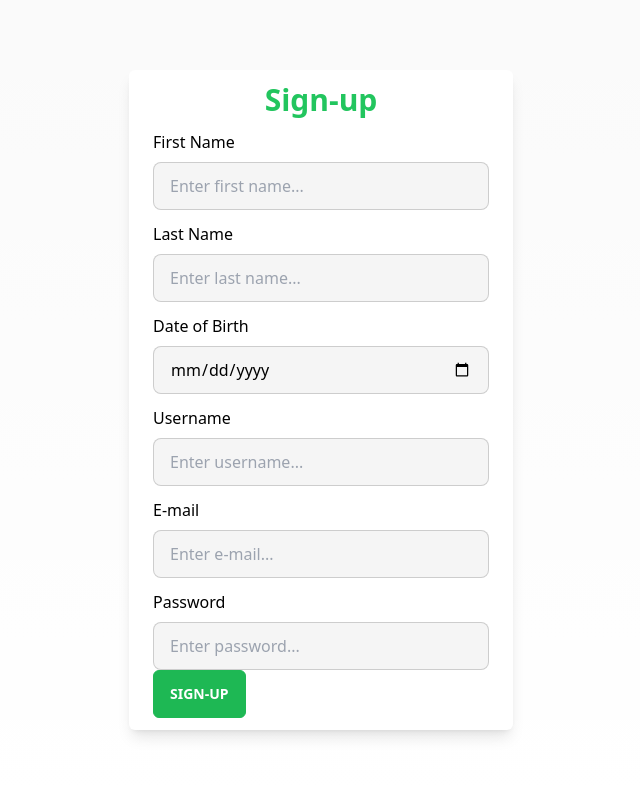
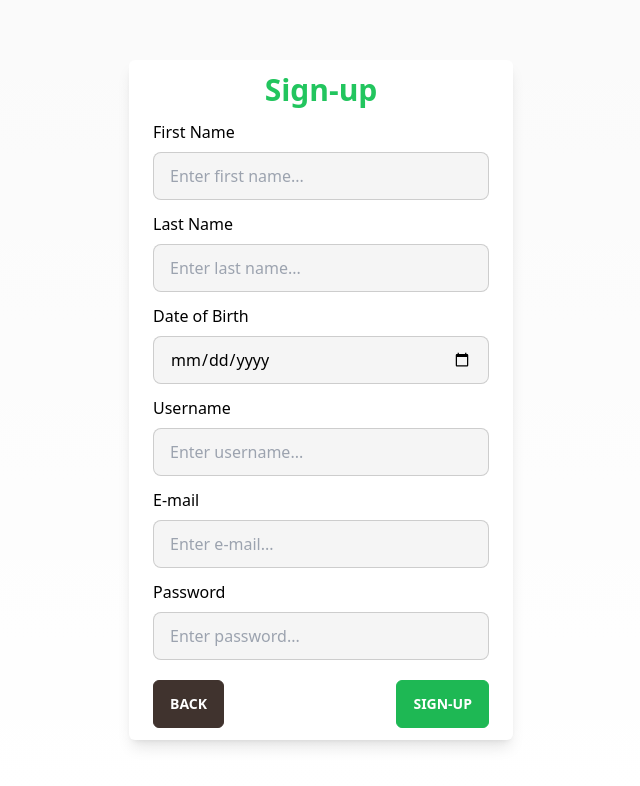
Before and after one commit to martvu/TrailFinder, a Next.js app in the folder hiking-app/: page /login/signup in a window 1280 px wide. Shown: the top 786 px of the page, without its empty margins (319-959 px from the left). Built offline with nearby package versions, Linux system fonts and the light colour scheme.

Commit message:
Updated with todos

```diff
--- a/hiking-app/src/app/login/signup/page.tsx
+++ b/hiking-app/src/app/login/signup/page.tsx
@@ -23,24 +23,23 @@ export default function Signup() {
     try {
       const userCredential = await createUserWithEmailAndPassword(auth, email, password);
       const user = userCredential.user;
-      //should always work if user is created and firebase is working
+      // Todo: check if all fields are filled in
       const userDoc = setDoc(doc(firestore,"users", user.uid), {
         firstname: firstName,
         lastname: lastName,
         birthdate: Timestamp.fromDate(new Date(birthDate)),
         username: username,
       });
+      // Todo: check if username is already taken
       const usernameDB = set(ref(db, 'users/' + username), email );
       await Promise.all([userDoc, usernameDB]);
+      router.push('/login');
     } catch (error) {
       console.log("Error: " + error);
-      setError("Sign-up failed, try again")
-      return;
+      setError("Sign-up failed. Try again.");
     }
-    router.push('/login');
   }
   return (
-    <div>
       <div className={"flex h-screen items-center justify-center"}>
         <div className={"w-96 max-h p-6 py-3 shadow-lg bg-white rounded-md gap-4"}>
           <div>
@@ -58,10 +57,13 @@ export default function Signup() {
             <InputField label="Username" placeholder="Enter username..." setInput={setUsername} type="text" />
             <InputField label="E-mail" placeholder="Enter e-mail..." setInput={setEmail} type="email" />
             <InputField label="Password" placeholder="Enter password..." setInput={setPassword} type="password" />
-            <button className="btn btn-primary text-white font-bold py-2 px-4 rounded-md justify-center" type="submit">Sign-up</button>
+            {error != "" ? <p className="text-red-500 mt-3">{error}</p> : null}
+            <div className="flex justify-between">
+              <button className="btn btn-secondary text-white font-bold py-2 px-4 mt-5 rounded-md justify-center" type="button" onClick={router.back}>Back</button>
+              <button className="btn btn-primary text-white font-bold py-2 px-4 mt-5 rounded-md justify-center" type="submit">Sign-up</button>
+            </div>
           </form>
         </div>
       </div>
-    </div>
   );
 };
--- a/hiking-app/tailwind.config.js
+++ b/hiking-app/tailwind.config.js
@@ -7,7 +7,8 @@ module.exports = {
 		"node_modules/daisyui/**/*.{js,jsx,ts,tsx}",
 	],
 	theme: {
-		extend: {},
+		extend: {
+		},
 	},
 	plugins: [require("daisyui")],
 	daisyui: {
```
